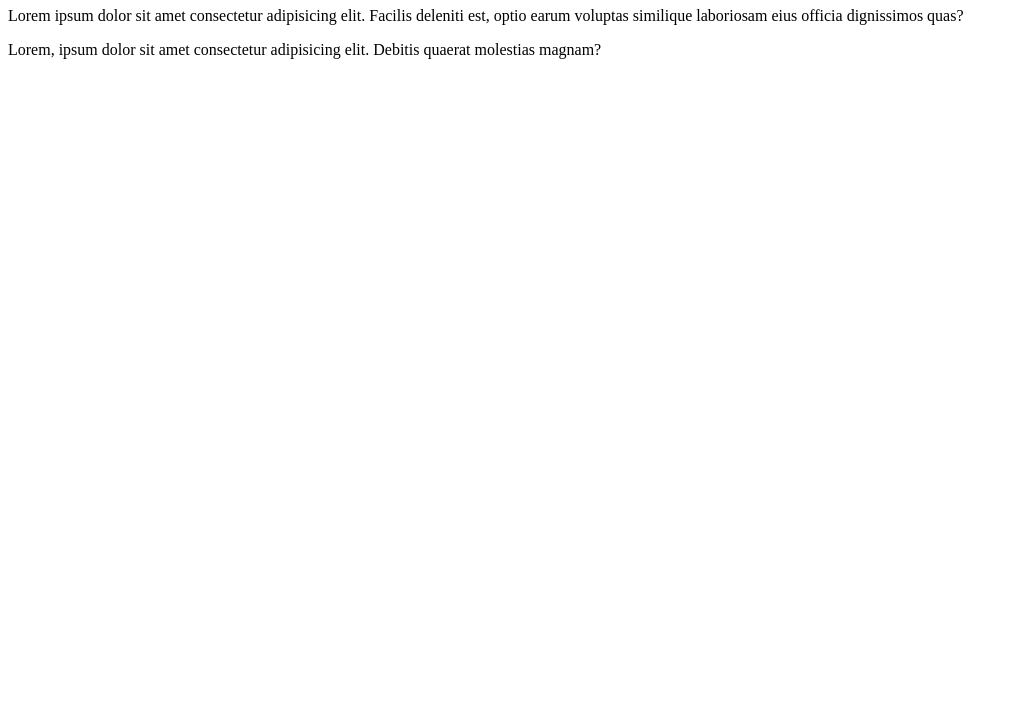
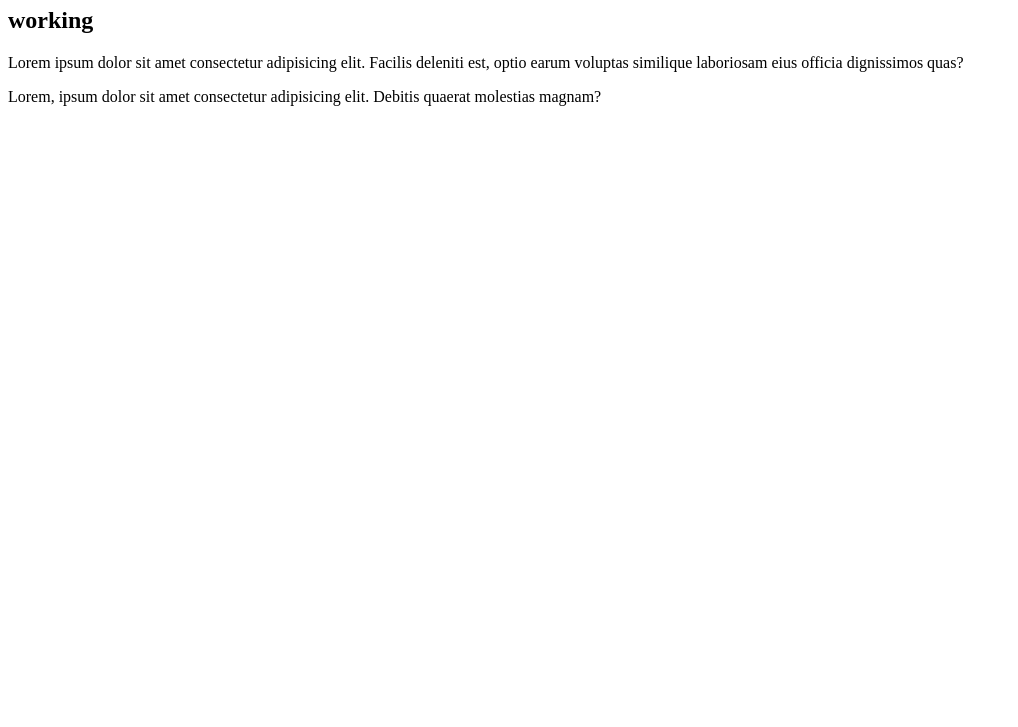
Before and after one commit to KrazyNight/LEETCODE-TWO-POITERS, a plain HTML site: page index.html in a window 1280 px wide. Shown: the part 73-800 px from the top of the page, without its empty margins (0-1018 px from the left). Drawn offline with Linux system fonts and the light colour scheme.

Commit message:
Leetcode 15

```diff
--- a/app.js
+++ b/app.js
@@ -432,7 +432,7 @@ function threeSum(nums) {
 
 
  */
-// /**
+ /**
 
 
 var threeSum = function(nums) {
@@ -451,7 +451,7 @@ var threeSum = function(nums) {
 
 };
 //yes
-// */
+*/
 
 
 
--- a/index.html
+++ b/index.html
@@ -9,6 +9,7 @@
   </head>
   <body>
     <h1>Hi</h1>
+    <h2> working </h2>
     <p>Lorem ipsum dolor sit amet consectetur adipisicing elit. Facilis deleniti est, optio earum voluptas similique laboriosam eius officia dignissimos quas?</p>
     <p>Lorem, ipsum dolor sit amet consectetur adipisicing elit. Debitis quaerat molestias magnam?</p>
   </body>
```
